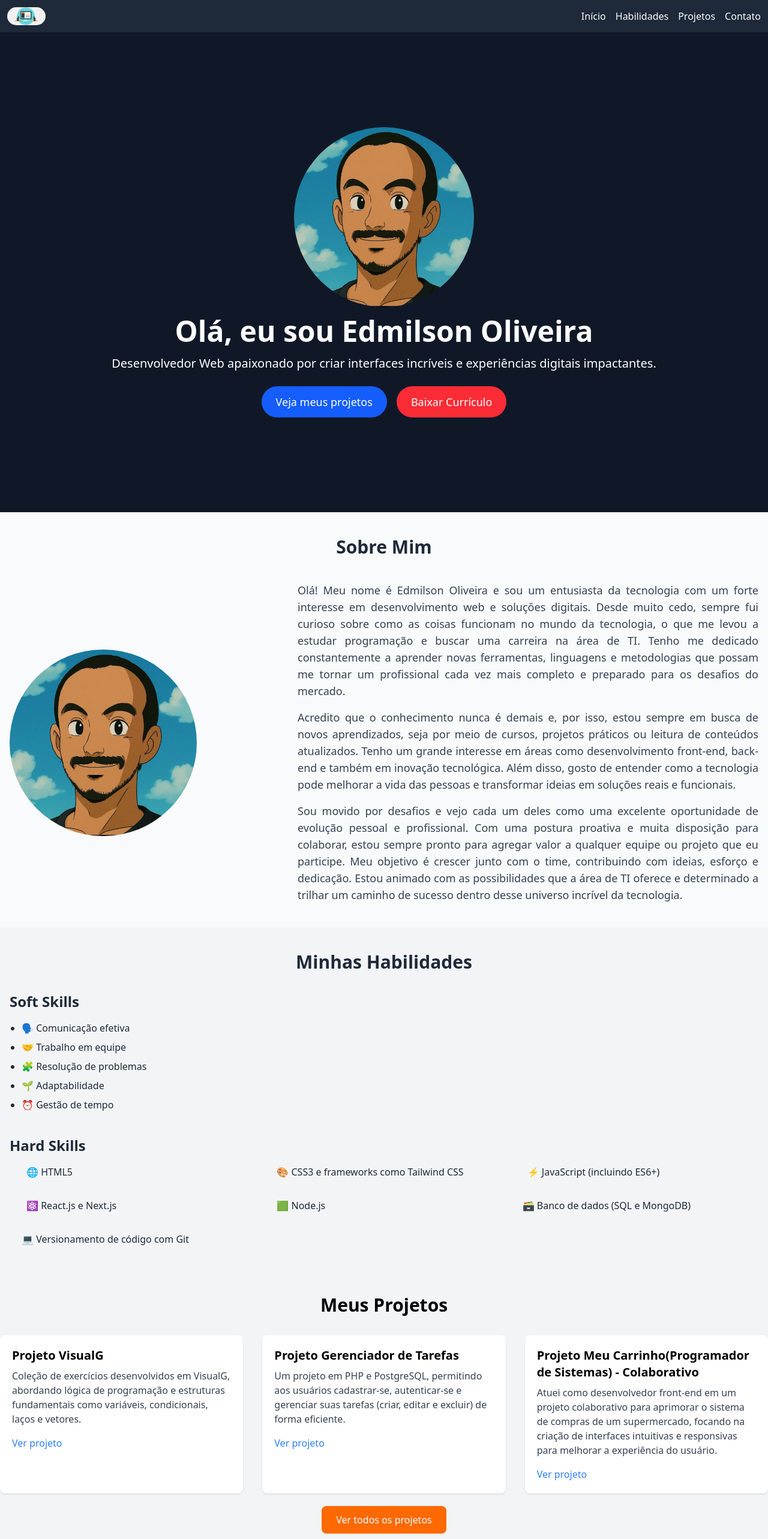
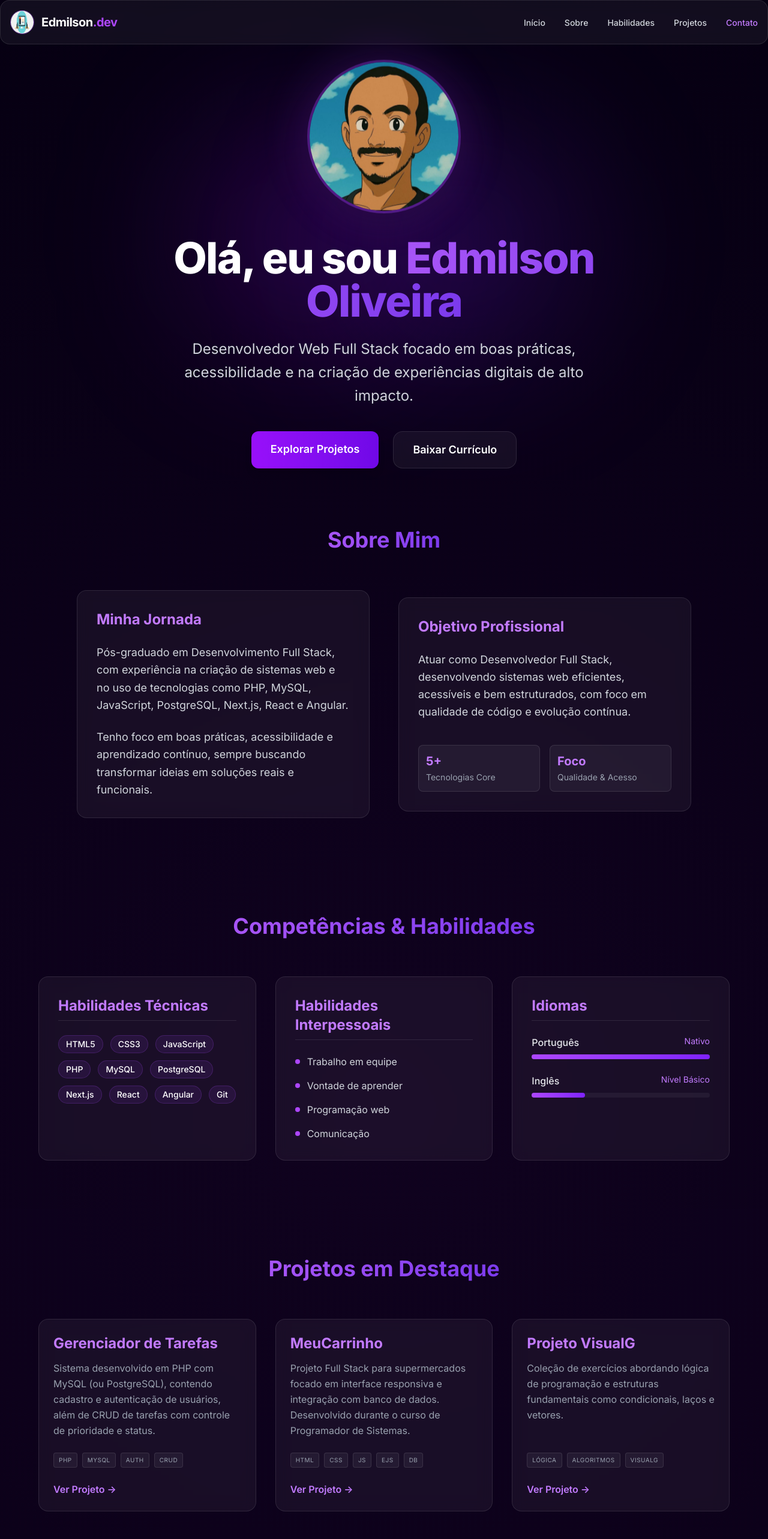
Before and after one commit to Psds13/landing-page, a Next.js app: page / in a window 1280 px wide. Shown: the top 2566 px of the page at 60% size. Built offline with nearby package versions, Linux system fonts and the light colour scheme.

Commit message:
feat(page) Minha nova landing page

```diff
--- a/package.json
+++ b/package.json
@@ -10,7 +10,7 @@
   },
   "dependencies": {
     "lucide-react": "^0.487.0",
-    "next": "15.2.4",
+    "next": "^15.5.9",
     "react": "^19.0.0",
     "react-dom": "^19.0.0",
     "react-icons": "^5.5.0"
--- a/src/app/components/Footer.tsx
+++ b/src/app/components/Footer.tsx
@@ -1,16 +1,18 @@
 const Footer = () => {
   return (
-      <footer className="bg-gray-800 text-white py-4">
-        <div className="container mx-auto text-center">
-          <p className="text-sm">
-            © {new Date().getFullYear()} Edmilson Oliveira. Todos os direitos reservados.
+    <footer className="border-t border-white/10 py-12 mt-20">
+      <div className="container mx-auto text-center px-4">
+        <p className="text-gray-400 text-sm">
+          © {new Date().getFullYear()} <span className="text-white font-semibold">Edmilson Oliveira</span>. Todos os direitos reservados.
         </p>
-          <p className="text-xs mt-1">Desenvolvido com Next.js e Tailwind CSS</p>
-          <p className="text-xs mt-1">
-            <a href="#hero" className="hover:underline">
-              Voltar ao topo
+        <p className="text-xs text-gray-500 mt-2">
+          Construído com Next.js, Tailwind CSS e uma pitada de poeira estelar.
+        </p>
+        <div className="mt-6">
+          <a href="#hero" className="text-purple-400 hover:text-purple-300 transition-colors text-sm font-medium">
+            Voltar ao topo ↑
           </a>
-          </p>
+        </div>
       </div>
     </footer>
   );
--- a/src/app/components/Header.tsx
+++ b/src/app/components/Header.tsx
@@ -1,44 +1,42 @@
-
 const Header = () => {
   return (
-    <header className="bg-gray-800 text-white">
-      <div className="container mx-auto flex justify-between items-center p-3">
-        <img
-  src="landing-page.jpg"
-  alt="Landing-page"
-  width={64}
-  height={64}
-  className="rounded-full"
-/>
+    <header className="fixed top-0 left-0 right-0 z-50 glass rounded-none border-x-0 border-t-0 bg-space-black/50">
+      <div className="container mx-auto flex justify-between items-center p-4">
+        <div className="flex items-center gap-3">
+          <img
+            src="landing-page.jpg"
+            alt="Logo"
+            className="w-10 h-10 rounded-full border border-purple-500/50"
+          />
+          <span className="font-bold text-xl tracking-tight hidden sm:inline-block">
+            Edmilson<span className="text-purple-500">.dev</span>
+          </span>
+        </div>
 
-        {/* Botão de alternância para menu responsivo */}
-        <button
-          className="block md:hidden text-white focus:outline-none"
-          aria-label="Abrir menu"
-        >
-          <i className="fas fa-bars"></i>
-        </button>
-
-        {/* Navegação */}
         <nav>
-          <ul className="flex space-x-4">
+          <ul className="flex space-x-6 md:space-x-8">
             <li>
-              <a href="#hero" className="hover:text-gray-300">
+              <a href="#hero" className="text-sm font-medium text-gray-300 hover:text-white transition-colors">
                 Início
               </a>
             </li>
             <li>
-              <a href="#skills" className="hover:text-gray-300">
+              <a href="#sobre" className="text-sm font-medium text-gray-300 hover:text-white transition-colors">
+                Sobre
+              </a>
+            </li>
+            <li>
+              <a href="#skills" className="text-sm font-medium text-gray-300 hover:text-white transition-colors">
                 Habilidades
               </a>
             </li>
             <li>
-              <a href="#projects" className="hover:text-gray-300">
+              <a href="#projects" className="text-sm font-medium text-gray-300 hover:text-white transition-colors">
                 Projetos
               </a>
             </li>
             <li>
-              <a href="#contact" className="hover:text-gray-300">
+              <a href="#contact" className="text-sm font-medium text-purple-400 hover:text-purple-300 transition-colors">
                 Contato
               </a>
             </li>
--- a/src/app/components/Hero.tsx
+++ b/src/app/components/Hero.tsx
@@ -1,32 +1,39 @@
 const Hero = () => {
   return (
-    <section id="hero" className="bg-gray-900 text-white min-h-screen flex items-center justify-center">
-      <div className="text-center px-5">
-        <img
-          src="/eusinho.jpg"
-          alt="Minha foto"
-          width={400}
-          height={400}
-          className="w-[300px] h-[300px] rounded-full mx-auto mb-4 object-cover"
-        />
+    <section id="hero" className="relative min-h-screen flex items-center justify-center overflow-hidden pt-20">
+      {/* Background Glows */}
+      <div className="absolute top-1/4 left-1/4 w-96 h-96 bg-purple-600/20 rounded-full blur-[128px] -z-10"></div>
+      <div className="absolute bottom-1/4 right-1/4 w-96 h-96 bg-violet-600/20 rounded-full blur-[128px] -z-10"></div>
 
-        <h1 className="text-5xl font-bold mb-4">Olá, eu sou Edmilson Oliveira</h1>
-        <p className="text-xl mb-6">
-          Desenvolvedor Web apaixonado por criar interfaces incríveis e experiências digitais impactantes.
+      <div className="text-center px-5 max-w-4xl mx-auto">
+        <div className="relative inline-block mb-8">
+          <div className="absolute inset-0 bg-purple-500 rounded-full blur-2xl opacity-20 animate-pulse"></div>
+          <img
+            src="/eusinho.jpg"
+            alt="Edmilson Oliveira"
+            className="w-48 h-48 md:w-64 md:h-64 rounded-full mx-auto relative z-10 object-cover border-4 border-purple-500/30 shadow-2xl animate-float"
+          />
+        </div>
+
+        <h1 className="text-5xl md:text-7xl font-extrabold mb-6 tracking-tight">
+          Olá, eu sou <span className="text-gradient">Edmilson Oliveira</span>
+        </h1>
+
+        <p className="text-xl md:text-2xl text-gray-300 mb-10 leading-relaxed max-w-2xl mx-auto">
+          Desenvolvedor Web Full Stack focado em boas práticas, acessibilidade e na criação de experiências digitais de alto impacto.
         </p>
 
-        {/* Botões dentro de um contêiner flexível e responsivo */}
-        <div className="flex flex-wrap justify-center gap-4">
+        <div className="flex flex-wrap justify-center gap-6">
           <a
             href="#projects"
-            className="bg-blue-600 text-white px-6 py-3 rounded-full text-lg hover:bg-blue-800 transition"
+            className="bg-gradient-to-r from-purple-600 to-violet-700 text-white px-8 py-4 rounded-xl text-lg font-semibold btn-glow shadow-lg"
           >
-            Veja meus projetos
+            Explorar Projetos
           </a>
           <a
             href="/Edmilson_Oliveira.pdf"
             download
-            className="bg-red-500 text-white px-6 py-3 rounded-full text-lg hover:bg-red-800 transition"
+            className="glass px-8 py-4 rounded-xl text-lg font-semibold hover:bg-white/10 transition-colors border border-white/20"
           >
             Baixar Currículo
           </a>
--- a/src/app/components/Projects.tsx
+++ b/src/app/components/Projects.tsx
@@ -2,56 +2,78 @@ interface Project {
   title: string;
   description: string;
   link: string;
+  tech: string[];
 }
 
 const Projects = () => {
   const projects: Project[] = [
     {
-        title: "Projeto VisualG",
-        description: "Coleção de exercícios desenvolvidos em VisualG, abordando lógica de programação e estruturas fundamentais como variáveis, condicionais, laços e vetores.",
-        link: "https://github.com/Psds13/ProjetosVisualG",
+      title: "Gerenciador de Tarefas",
+      description: "Sistema desenvolvido em PHP com MySQL (ou PostgreSQL), contendo cadastro e autenticação de usuários, além de CRUD de tarefas com controle de prioridade e status.",
+      link: "https://github.com/Psds13/Gerenciador-de-Tarefas",
+      tech: ["PHP", "MySQL", "Auth", "CRUD"]
     },
     {
-        title: "Projeto Gerenciador de Tarefas",
-        description: "Um projeto em PHP e PostgreSQL, permitindo aos usuários cadastrar-se, autenticar-se e gerenciar suas tarefas (criar, editar e excluir) de forma eficiente.",
-        link: "https://github.com/Psds13/Gerenciador-de-Tarefas",
+      title: "MeuCarrinho",
+      description: "Projeto Full Stack para supermercados focado em interface responsiva e integração com banco de dados. Desenvolvido durante o curso de Programador de Sistemas.",
+      link: "https://github.com/prof-freedson/pi-meu-carrinho",
+      tech: ["HTML", "CSS", "JS", "EJS", "DB"]
     },
     {
-        title: "Projeto Meu Carrinho(Programador de Sistemas) - Colaborativo",
-        description: "Atuei como desenvolvedor front-end em um projeto colaborativo para aprimorar o sistema de compras de um supermercado, focando na criação de interfaces intuitivas e responsivas para melhorar a experiência do usuário.",
-        link: "https://github.com/prof-freedson/pi-meu-carrinho",
+      title: "Projeto VisualG",
+      description: "Coleção de exercícios abordando lógica de programação e estruturas fundamentais como condicionais, laços e vetores.",
+      link: "https://github.com/Psds13/ProjetosVisualG",
+      tech: ["Lógica", "Algoritmos", "VisualG"]
     },
   ];
 
   return (
-      <section id="projects" className="bg-gray-100 py-10">
-        <div className="container mx-auto">
-          <h2 className="text-3xl font-bold text-center mb-8">Meus Projetos</h2>
-          <div className="grid grid-cols-1 sm:grid-cols-2 md:grid-cols-3 gap-8">
+    <section id="projects" className="py-20 px-5 bg-purple-950/20">
+      <div className="max-w-6xl mx-auto">
+        <h2 className="text-4xl font-bold mb-16 text-center">
+          <span className="text-gradient">Projetos em Destaque</span>
+        </h2>
+
+        <div className="grid grid-cols-1 md:grid-cols-2 lg:grid-cols-3 gap-8">
           {projects.map((project, index) => (
             <div
               key={index}
-                className="bg-white p-5 rounded-lg shadow hover:shadow-lg transition"
+              className="glass p-6 group hover:border-purple-500/50 transition-all duration-300 flex flex-col h-full"
             >
-                <h3 className="text-xl font-bold mb-2">{project.title}</h3>
-                <p className="text-gray-700 mb-4">{project.description}</p>
+              <h3 className="text-2xl font-bold mb-3 text-purple-400 group-hover:text-purple-300">
+                {project.title}
+              </h3>
+              <p className="text-gray-400 mb-6 flex-grow leading-relaxed">
+                {project.description}
+              </p>
+
+              <div className="flex flex-wrap gap-2 mb-6">
+                {project.tech.map(t => (
+                  <span key={t} className="text-[10px] uppercase tracking-wider bg-white/5 px-2 py-1 rounded border border-white/10 text-gray-400">
+                    {t}
+                  </span>
+                ))}
+              </div>
+
               <a
                 href={project.link}
                 target="_blank"
                 rel="noopener noreferrer"
-                  className="text-blue-500 hover:underline"
+                className="inline-flex items-center text-purple-400 font-semibold hover:gap-2 transition-all"
               >
-                  Ver projeto
+                Ver Projeto <span className="ml-1">→</span>
               </a>
             </div>
           ))}
         </div>
-          <div className="text-center mt-8">
+
+        <div className="text-center mt-16">
           <a
             href="https://github.com/Psds13"
-              className="bg-orange-500 text-white px-6 py-3 rounded-lg hover:bg-orange-700 transition"
+            target="_blank"
+            className="glass px-8 py-4 rounded-xl font-bold hover:bg-white/10 transition-colors border border-white/20 inline-block"
           >
-              Ver todos os projetos
+            Ver mais no GitHub
           </a>
         </div>
       </div>
--- a/src/app/components/Skills.tsx
+++ b/src/app/components/Skills.tsx
@@ -1,43 +1,64 @@
 const Skills = () => {
+  const softSkills = ["Trabalho em equipe", "Vontade de aprender", "Programação web", "Comunicação"];
+  const hardSkills = ["HTML5", "CSS3", "JavaScript", "PHP", "MySQL", "PostgreSQL", "Next.js", "React", "Angular", "Git"];
+  const languages = [
+    { name: "Português", level: "Nativo" },
+    { name: "Inglês", level: "Nível Básico" }
+  ];
+
   return (
-    <section id="skills" className="bg-gray-100 text-gray-800 py-10">
-      <div className="container mx-auto px-4">
-        <h2 className="text-3xl font-bold text-center mb-8">Minhas Habilidades</h2>
+    <section id="skills" className="py-20 px-5">
+      <div className="max-w-6xl mx-auto">
+        <h2 className="text-4xl font-bold mb-16 text-center">
+          <span className="text-gradient">Competências & Habilidades</span>
+        </h2>
 
-        {/* Soft Skills */}
-        <div className="mb-10">
-          <h3 className="text-2xl font-bold mb-4">Soft Skills</h3>
-          <ul className="list-disc pl-5 space-y-2">
-            <li>🗣️ Comunicação efetiva</li>
-            <li>🤝 Trabalho em equipe</li>
-            <li>🧩 Resolução de problemas</li>
-            <li>🌱 Adaptabilidade</li>
-            <li>⏰ Gestão de tempo</li>
-          </ul>
-        </div>
+        <div className="grid md:grid-cols-3 gap-8">
+          {/* Hard Skills */}
+          <div className="glass p-8">
+            <h3 className="text-2xl font-bold mb-6 text-purple-400 border-b border-white/10 pb-2">Habilidades Técnicas</h3>
+            <div className="flex flex-wrap gap-3">
+              {hardSkills.map((skill) => (
+                <span key={skill} className="px-3 py-1 bg-purple-500/10 border border-purple-500/20 rounded-full text-sm font-medium hover:bg-purple-500/20 transition-colors">
+                  {skill}
+                </span>
+              ))}
+            </div>
+          </div>
 
-        {/* Hard Skills */}
-        <div>
-          <h3 className="text-2xl font-bold mb-4">Hard Skills</h3>
-          <ul className="list-disc pl-5 space-y-2 grid md:grid-cols-2 lg:grid-cols-3 gap-6">
-            <li className="flex items-center">
-              <i className="fab fa-html5 text-orange-500 mr-2"></i> 🌐 HTML5
-            </li>
-            <li className="flex items-center">
-              <i className="fab fa-css3-alt text-blue-500 mr-2"></i> 🎨 CSS3 e frameworks como Tailwind CSS
-            </li>
-            <li className="flex items-center">
-              <i className="fab fa-js text-yellow-500 mr-2"></i> ⚡ JavaScript (incluindo ES6+)
-            </li>
-            <li className="flex items-center">
-              <i className="fab fa-react text-blue-400 mr-2"></i> ⚛️ React.js e Next.js
-            </li>
-            <li className="flex items-center">
-              <i className="fab fa-node text-green-500 mr-2"></i> 🟩 Node.js
-            </li>
-            <li className="flex items-center">🗃️ Banco de dados (SQL e MongoDB)</li>
-            <li className="flex items-center">💻 Versionamento de código com Git</li>
-          </ul>
+          {/* Soft Skills */}
+          <div className="glass p-8">
+            <h3 className="text-2xl font-bold mb-6 text-purple-400 border-b border-white/10 pb-2">Habilidades Interpessoais</h3>
+            <ul className="space-y-4">
+              {softSkills.map((skill) => (
+                <li key={skill} className="flex items-center gap-3 text-gray-300">
+                  <div className="w-2 h-2 bg-purple-500 rounded-full"></div>
+                  {skill}
+                </li>
+              ))}
+            </ul>
+          </div>
+
+          {/* Languages */}
+          <div className="glass p-8">
+            <h3 className="text-2xl font-bold mb-6 text-purple-400 border-b border-white/10 pb-2">Idiomas</h3>
+            <div className="space-y-6">
+              {languages.map((lang) => (
+                <div key={lang.name}>
+                  <div className="flex justify-between mb-2">
+                    <span className="text-gray-200 font-medium">{lang.name}</span>
+                    <span className="text-purple-400 text-sm">{lang.level}</span>
+                  </div>
+                  <div className="w-full bg-white/5 rounded-full h-2">
+                    <div
+                      className="bg-gradient-to-r from-purple-500 to-violet-600 h-2 rounded-full"
+                      style={{ width: lang.level === 'Nativo' ? '100%' : '30%' }}
+                    ></div>
+                  </div>
+                </div>
+              ))}
+            </div>
+          </div>
         </div>
       </div>
     </section>
--- a/src/app/components/Sobre.tsx
+++ b/src/app/components/Sobre.tsx
@@ -2,28 +2,40 @@ import React from 'react';
 
 const Sobre: React.FC = () => {
   return (
-    <section id="sobre-mim" className="flex flex-col items-center justify-center py-10 bg-gray-50">
-      <h2 className="text-3xl font-semibold text-gray-800 mb-10 text-center w-full">Sobre Mim</h2>
-      <div className="container flex items-center justify-between px-4">
+    <section id="sobre" className="py-20 px-5 relative">
+      <div className="max-w-5xl mx-auto">
+        <h2 className="text-4xl font-bold mb-16 text-center">
+          <span className="text-gradient">Sobre Mim</span>
+        </h2>
 
-        <div className="w-1/4">
-          <img
-            src="/eusinho.jpg"
-            alt="Foto sobre mim"
-            className="rounded-full w-full object-cover"
-          />
-        </div>
+        <div className="grid md:grid-cols-2 gap-12 items-center">
+          <div className="glass p-8 space-y-6">
+            <h3 className="text-2xl font-bold text-purple-400">Minha Jornada</h3>
+            <p className="text-gray-300 leading-relaxed text-lg">
+              Pós-graduado em Desenvolvimento Full Stack, com experiência na criação de sistemas web e no uso de tecnologias como PHP, MySQL, JavaScript, PostgreSQL, Next.js, React e Angular.
+            </p>
+            <p className="text-gray-300 leading-relaxed text-lg">
+              Tenho foco em boas práticas, acessibilidade e aprendizado contínuo, sempre buscando transformar ideias em soluções reais e funcionais.
+            </p>
+          </div>
 
-        <div className="w-2/3 pl-16">
-          <p className="text-lg text-gray-700 mb-4 text-justify">
-            Olá! Meu nome é Edmilson Oliveira e sou um entusiasta da tecnologia com um forte interesse em desenvolvimento web e soluções digitais. Desde muito cedo, sempre fui curioso sobre como as coisas funcionam no mundo da tecnologia, o que me levou a estudar programação e buscar uma carreira na área de TI. Tenho me dedicado constantemente a aprender novas ferramentas, linguagens e metodologias que possam me tornar um profissional cada vez mais completo e preparado para os desafios do mercado.
-          </p>
-          <p className="text-lg text-gray-700 mb-4 text-justify">
-            Acredito que o conhecimento nunca é demais e, por isso, estou sempre em busca de novos aprendizados, seja por meio de cursos, projetos práticos ou leitura de conteúdos atualizados. Tenho um grande interesse em áreas como desenvolvimento front-end, back-end e também em inovação tecnológica. Além disso, gosto de entender como a tecnologia pode melhorar a vida das pessoas e transformar ideias em soluções reais e funcionais.
-          </p>
-          <p className="text-lg text-gray-700 text-justify">
-            Sou movido por desafios e vejo cada um deles como uma excelente oportunidade de evolução pessoal e profissional. Com uma postura proativa e muita disposição para colaborar, estou sempre pronto para agregar valor a qualquer equipe ou projeto que eu participe. Meu objetivo é crescer junto com o time, contribuindo com ideias, esforço e dedicação. Estou animado com as possibilidades que a área de TI oferece e determinado a trilhar um caminho de sucesso dentro desse universo incrível da tecnologia.
-          </p>
+          <div className="glass p-8 space-y-6 border-l-4 border-l-purple-500">
+            <h3 className="text-2xl font-bold text-purple-400">Objetivo Profissional</h3>
+            <p className="text-gray-300 leading-relaxed text-lg">
+              Atuar como Desenvolvedor Full Stack, desenvolvendo sistemas web eficientes, acessíveis e bem estruturados, com foco em qualidade de código e evolução contínua.
+            </p>
+
+            <div className="pt-4 grid grid-cols-2 gap-4">
+              <div className="p-3 bg-white/5 rounded-lg border border-white/10">
+                <span className="block text-purple-400 font-bold text-xl">5+</span>
+                <span className="text-sm text-gray-400">Tecnologias Core</span>
+              </div>
+              <div className="p-3 bg-white/5 rounded-lg border border-white/10">
+                <span className="block text-purple-400 font-bold text-xl">Foco</span>
+                <span className="text-sm text-gray-400">Qualidade & Acesso</span>
+              </div>
+            </div>
+          </div>
         </div>
       </div>
     </section>
--- a/src/app/globals.css
+++ b/src/app/globals.css
@@ -1,27 +1,56 @@
 @import "tailwindcss";
 
- /* :root {
-  --background: #ffffff;
-  --foreground: #171717;
+@theme {
+  --color-purple-950: #10021f;
+  --color-purple-900: #0f172a;
+  --color-space-black: #060012;
 }
 
-@theme inline {
-  --color-background: var(--background);
-  --color-foreground: var(--foreground);
-  --font-sans: var(--font-geist-sans);
-  --font-mono: var(--font-geist-mono);
-} */
-
-@media (prefers-color-scheme: dark) {
-  :root {
-    --background: #0a0a0a;
-    --foreground: #ededed;
-  }
+:root {
+  --background: #060012;
+  --foreground: #ffffff;
 }
 
-/* body {
-  background: var(--background);
+body {
+  background-color: var(--background);
   color: var(--foreground);
-  font-family: Arial, Helvetica, sans-serif;
+  font-family: 'Inter', system-ui, -apple-system, sans-serif;
+  background-image:
+    radial-gradient(circle at 50% 50%, #10021f 0%, #060012 100%);
+  min-height: 100vh;
 }
-  */
+
+/* Glassmorphism utility */
+.glass {
+  background: rgba(255, 255, 255, 0.05);
+  backdrop-filter: blur(10px);
+  -webkit-backdrop-filter: blur(10px);
+  border: 1px solid rgba(255, 255, 255, 0.1);
+  border-radius: 16px;
+}
+
+.text-gradient {
+  background: linear-gradient(to right, #a855f7, #7c3aed);
+  -webkit-background-clip: text;
+  -webkit-text-fill-color: transparent;
+}
+
+.btn-glow {
+  position: relative;
+  transition: all 0.3s ease;
+}
+
+.btn-glow:hover {
+  box-shadow: 0 0 20px rgba(168, 85, 247, 0.6);
+  transform: translateY(-2px);
+}
+
+@keyframes float {
+  0% { transform: translateY(0px); }
+  50% { transform: translateY(-10px); }
+  100% { transform: translateY(0px); }
+}
+
+.animate-float {
+  animation: float 3s ease-in-out infinite;
+}
--- a/src/app/layout.tsx
+++ b/src/app/layout.tsx
@@ -1,6 +1,11 @@
 import Footer from "@/app/components/Footer";
 import Header from "@/app/components/Header";
 import "./globals.css";
+
+export const metadata = {
+  title: "Edmilson Oliveira | Desenvolvedor Web Full Stack",
+  description: "Portfólio de Edmilson Oliveira, desenvolvedor web full stack focado em experiências digitais premium, acessibilidade e inovação tecnológica.",
+};
 
 export default function RootLayout({
   children,
@@ -8,15 +13,18 @@ export default function RootLayout({
   children: React.ReactNode;
 }>) {
   return (
-    <html lang="pt-BR">
+    <html lang="pt-BR" className="scroll-smooth">
       <head>
-        <title>Solução de tecnologia</title>
-        <meta name="viewport" content="width=device-width, initial-scale=1" />
         <link rel="icon" href="/landing-page.jpg" type="image/jpg" />
+        <link rel="preconnect" href="https://fonts.googleapis.com" />
+        <link rel="preconnect" href="https://fonts.gstatic.com" crossOrigin="anonymous" />
+        <link href="https://fonts.googleapis.com/css2?family=Inter:ital,opsz,wght@0,14..32,100..900;1,14..32,100..900&display=swap" rel="stylesheet" />
       </head>
-      <body className="relative">
+      <body className="antialiased selection:bg-purple-500/30">
         <Header />
-        {children}
+        <main>
+          {children}
+        </main>
         <Footer />
       </body>
     </html>
```
Also changed, not shown: src/app/components/Contacts.tsx (+62 -58 lines), 1 other file (tests, documents, lock files or other folders). Lines whose indentation alone changed are shown as unchanged.
